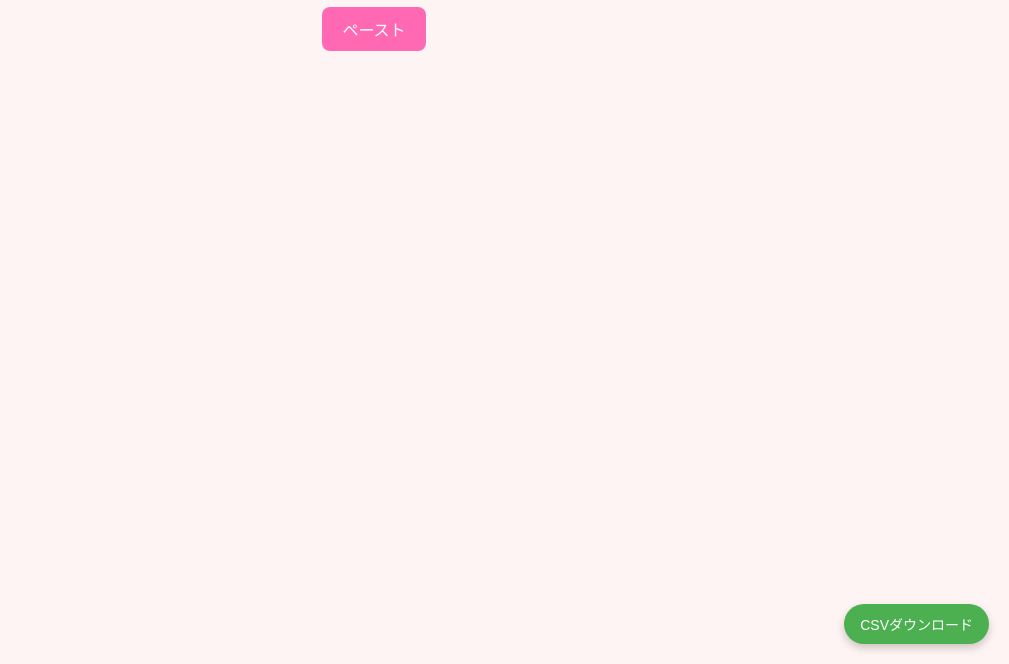
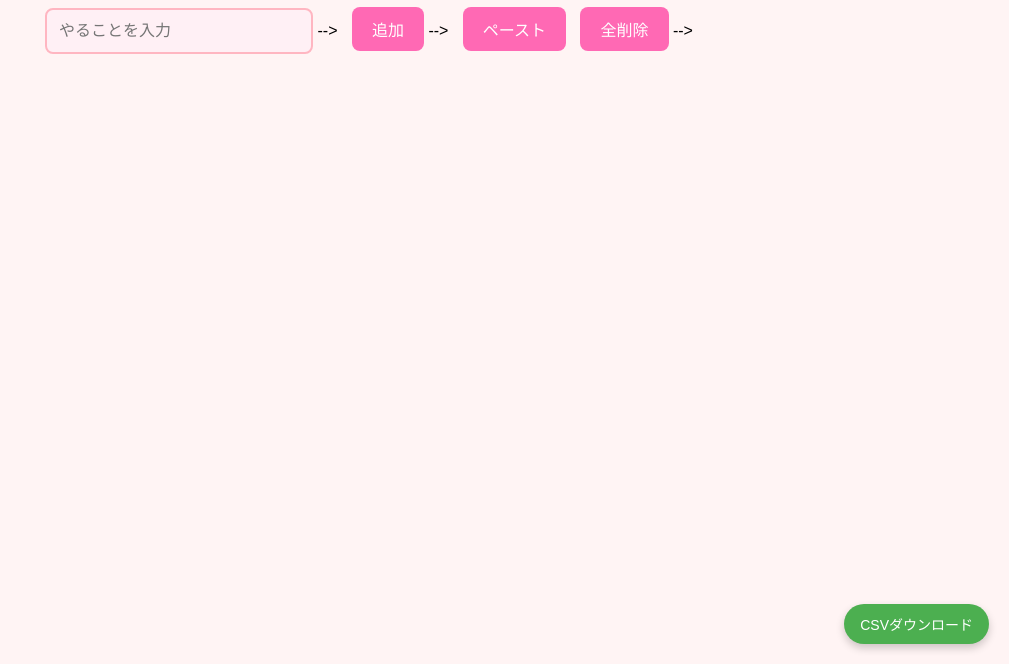
Before and after one commit to sawada-mochi/ToDo_app, a plain HTML site: page index.html in a window 1280 px wide. Shown: the part 136-800 px from the top of the page, without its empty margins (271-1280 px from the left). Drawn offline with Linux system fonts and the light colour scheme.

Commit message:
Update index.html

```diff
--- a/index.html
+++ b/index.html
@@ -9,10 +9,10 @@
 <body>
   <h1>マイナ資格確認 履歴一覧</h1>
   <button id="downloadCSV">CSVダウンロード</button>
-  <!-- <input type="text" id="todoInput" placeholder="やることを入力" /> -->
-  <!-- <button onclick="addTodo()">追加</button> -->
+  <input type="text" id="todoInput" placeholder="やることを入力" /> -->
+  <button onclick="addTodo()">追加</button> -->
   <button id="pasteButton">ペースト</button>
-  <!-- <button id="clearAllButton">全削除</button> -->
+  <button id="clearAllButton">全削除</button> -->
   <ul id="todoList">
     <!-- TODOがここに追加される -->
   </ul>
```
